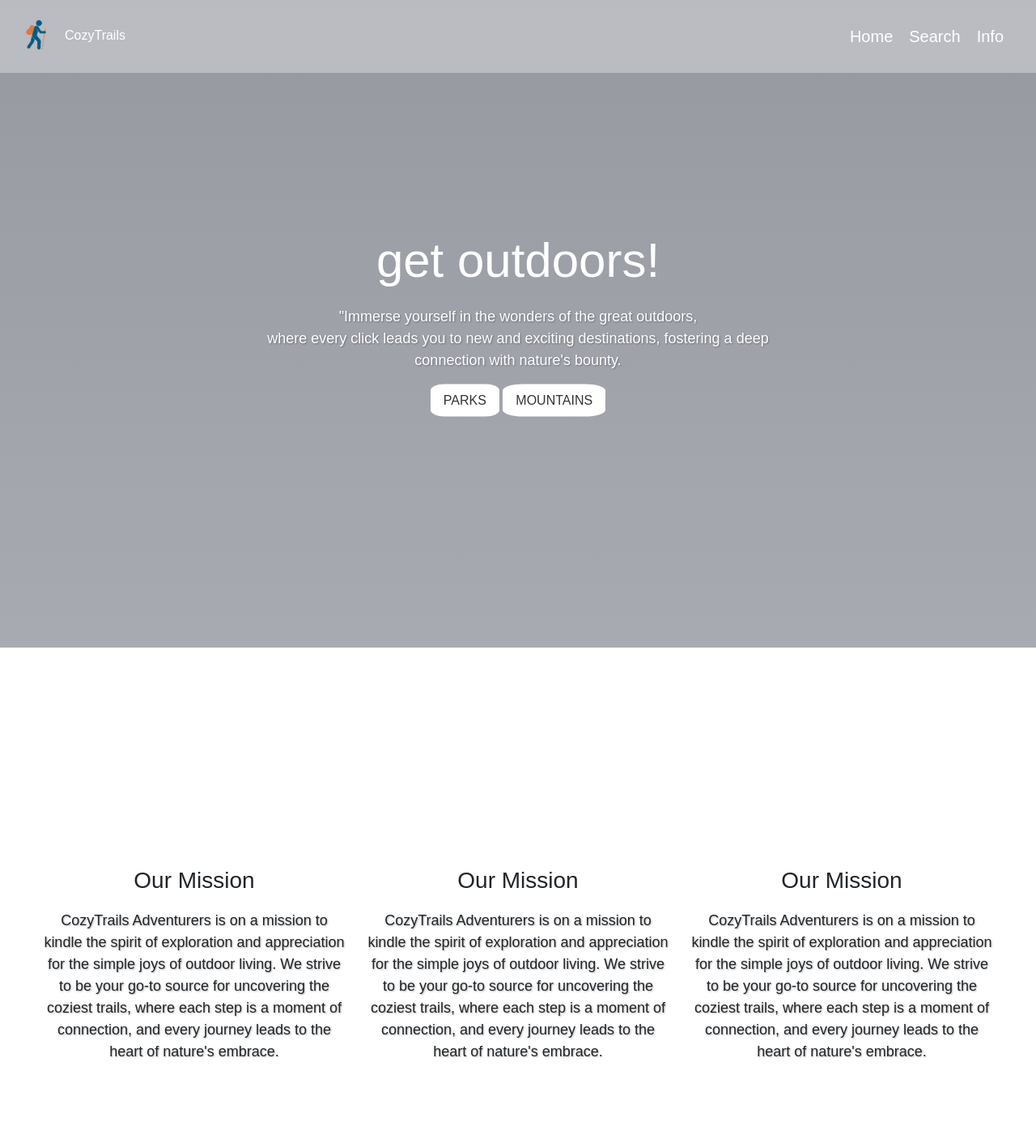
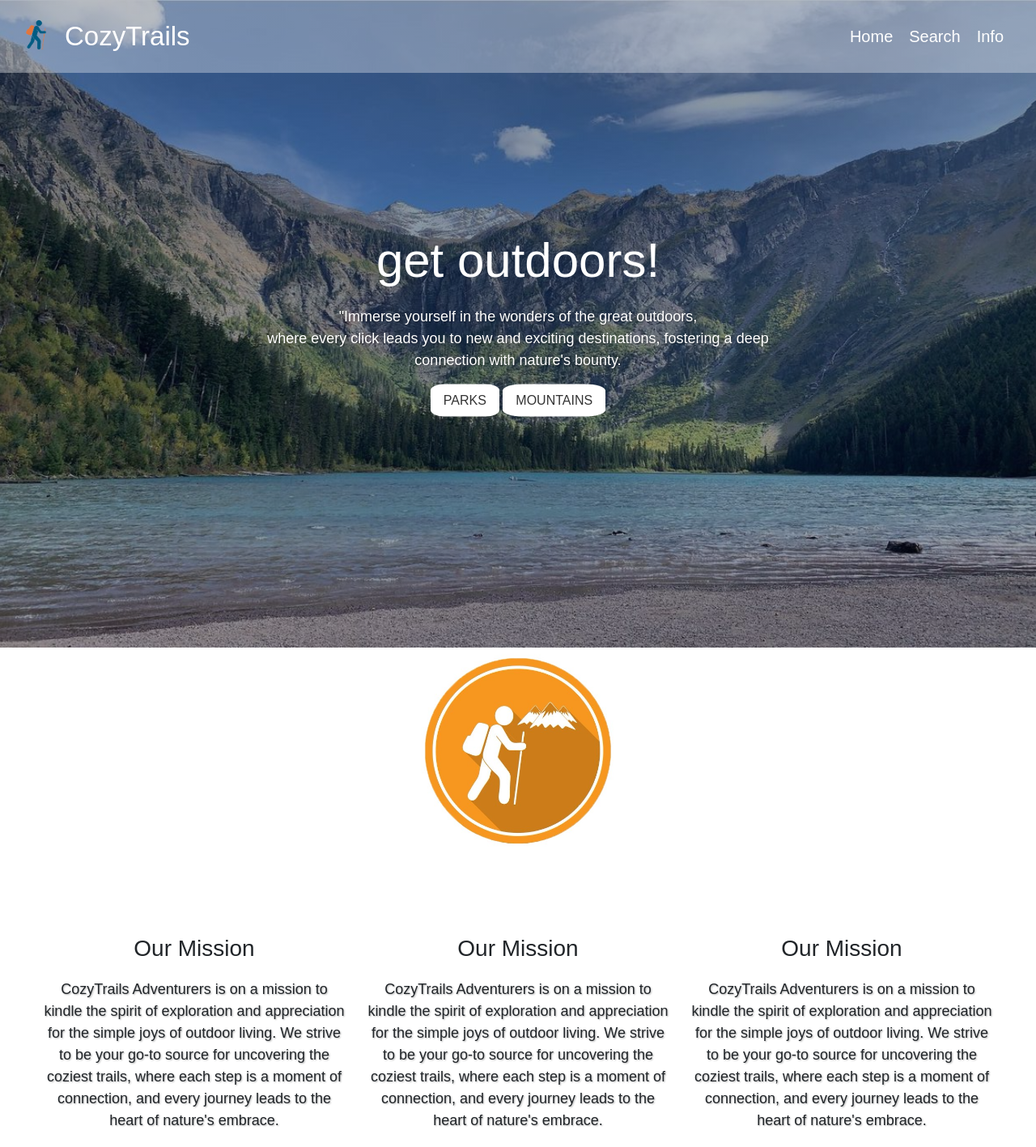
Before and after one commit to Lexiama/EnjoyTheOutdoors, a plain HTML site: page index.html in a window 1280 px wide. Shown: the whole page at 81% size. Drawn offline with nearby package versions, Linux system fonts and the light colour scheme; a web font is replaced by a local one.

```diff
--- a/css/styles.css
+++ b/css/styles.css
@@ -7,7 +7,7 @@ body {
 .header {
   min-height: 100vh;
   width: 100%;
-  background-image: linear-gradient(rgba(4, 9, 30, 0.416), rgba(4, 9, 30, 0.345)), url(../Hero3.jpg);
+  background-image: linear-gradient(rgba(4, 9, 30, 0.416), rgba(4, 9, 30, 0.345)), url(../Hero.jpg);
   background-position: center;
   background-repeat: no-repeat;
   background-size: cover;
@@ -48,6 +48,25 @@ nav a {
   color: #fff;
 }
 
+nav img {
+  margin-right: 10px;
+  width: 50px;
+  height: 50px;
+}
+
+nav a {
+  text-decoration: none;
+  color: #fff;
+  display: flex;
+  align-items: center;
+}
+
+nav h2 {
+  margin: 0;
+  color: #fff;
+  font-size: 33px; /* Set the font size of the brand name */
+}
+
 .content {
   text-align: center; /* Center the text within the content div */
   color: #fff;
@@ -83,6 +102,12 @@ button:hover {
   background: #ffa500;
 }
 
+.MountainGuy {
+  width: 20%; /* Set the width of the image to 50% */
+  max-width: 300px; /* Set a maximum width for larger screens */
+  margin: 0 auto; /* Center the image horizontally */
+  display: block; /* Remove default inline spacing */
+}
 
 .mission {
   display: flex;
@@ -96,6 +121,7 @@ button:hover {
   justify-content: space-between;
   max-width: 1200px; /* Adjust the maximum width as needed */
   width: 100%;
+  margin-bottom: 30%;
 }
 
 .mission-col {
--- a/index.html
+++ b/index.html
@@ -19,7 +19,10 @@
   <body>
     <section class="header">
       <nav>
-        <a href="index.html"><img src="images/person.PNG" alt="CozyTrails Logo" width="50" height="50">CozyTrails</a>
+        <a href="index.html">
+            <img src="images/person.PNG" alt="CozyTrails Logo">
+            <h2>CozyTrails</h2>
+        </a>
         <ul>
           <li><a href="#">Home</a></li>
           <li><a href="#">Search</a></li>
@@ -27,7 +30,7 @@
         </ul>
       </nav>
 </section>
-      <!--content for Hero-->
+      <!--content for-->
     <section
       <div class="content">
         <h1> get outdoors! </h1>
@@ -38,6 +41,7 @@
       </div>
     </section>
            <!--main-->
+           <img src="images/MountainGuy.jpg" class="MountainGuy" alt="LogoMan on Mountain">
     <section class="mission">
         <div class="mission-container">
           <div class="mission-col">
```
Also changed, not shown: Hero.jpg (renamed from images/Hero3.jpg), Mountains.html (added), Parks.html (added), images/MountainGuy.jpg (added).
